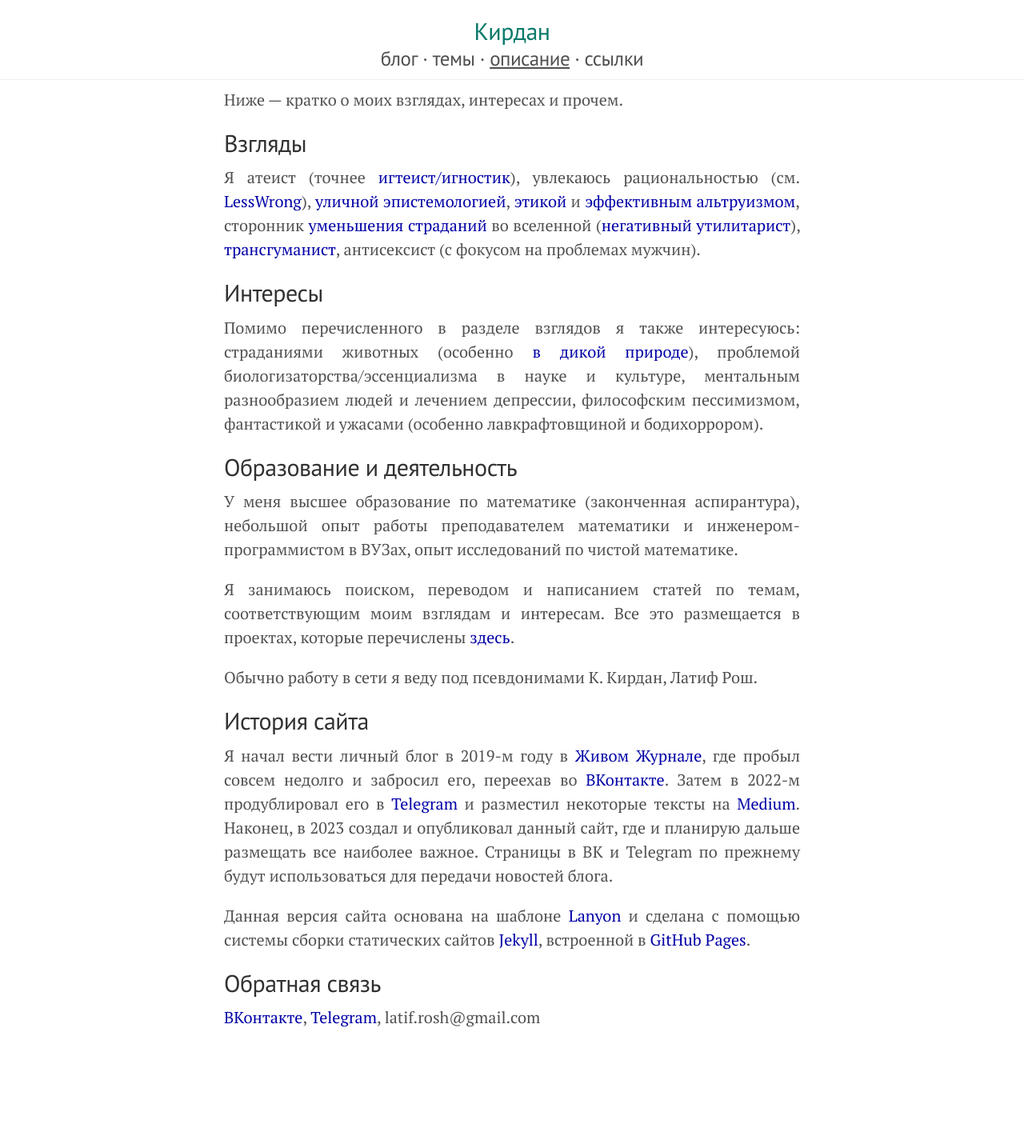
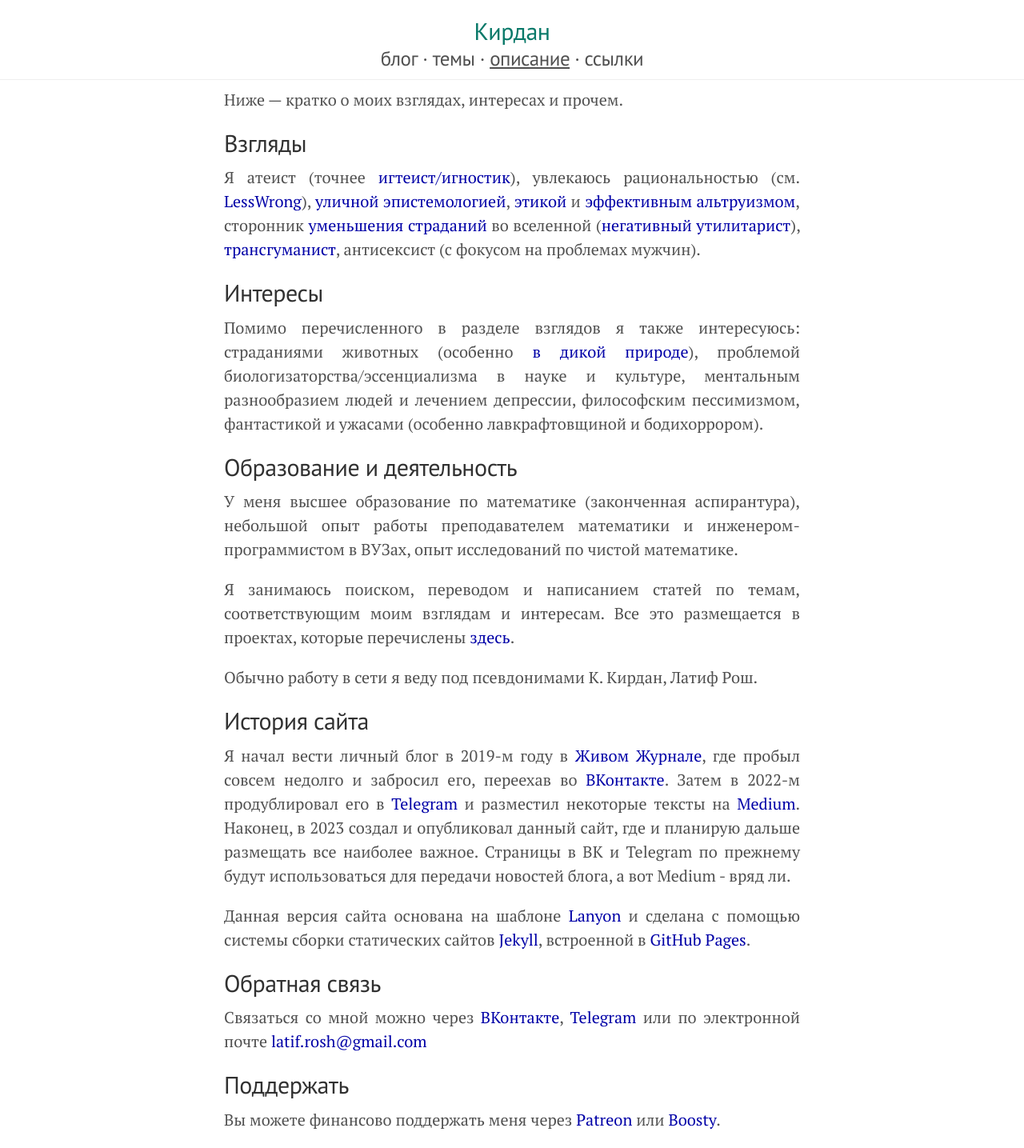
Before and after one commit to KKirdan/kkirdan.github.io, a Jekyll site: the page built from blog/about.md, in a window 1280 px wide. Shown: the whole page at 80% size. Built offline with Jekyll 4.4.1, drawn with Linux system fonts in a browser that asks for light colours; before the commit the page ends 1307 px from its top, so only the background shows below that.

Commit message:
Update about.md

```diff
--- a/blog/about.md
+++ b/blog/about.md
@@ -23,10 +23,14 @@ nav_id: 3
 
 ## История сайта
 
-Я начал вести личный блог в 2019-м году в [Живом Журнале](https://kkirdan.livejournal.com/), где пробыл совсем недолго и забросил его, переехав во [ВКонтакте](https://vk.com/kirdan). Затем в 2022-м продублировал его в [Telegram](https://t.me/k_kirdan) и разместил некоторые тексты на [Medium](https://medium.com/@k.kirdan). Наконец, в 2023 создал и опубликовал данный сайт, где и планирую дальше размещать все наиболее важное. Страницы в ВК и Telegram по прежнему будут использоваться для передачи новостей блога.
+Я начал вести личный блог в 2019-м году в [Живом Журнале](https://kkirdan.livejournal.com/), где пробыл совсем недолго и забросил его, переехав во [ВКонтакте](https://vk.com/kirdan). Затем в 2022-м продублировал его в [Telegram](https://t.me/k_kirdan) и разместил некоторые тексты на [Medium](https://medium.com/@k.kirdan). Наконец, в 2023 создал и опубликовал данный сайт, где и планирую дальше размещать все наиболее важное. Страницы в ВК и Telegram по прежнему будут использоваться для передачи новостей блога, а вот Medium - вряд ли.
 
 Данная версия сайта основана на шаблоне [Lanyon](https://lanyon.getpoole.com/) и сделана с помощью системы сборки статических сайтов [Jekyll](https://jekyllrb.com/), встроенной в [GitHub Pages](https://pages.github.com/).
 
 ## Обратная связь
 
-[ВКонтакте](https://vk.com/latif_rosh), [Telegram](https://t.me/KKirdan), latif.rosh@gmail.com
+Связаться со мной можно через <a href="{{ site.contact_vk }}">ВКонтакте</a>, <a href="{{ site.contact_telegram }}">Telegram</a> или по электронной почте <a href="mailto:{{ site.email }}">{{ site.email }}</a>
+
+## Поддержать
+
+Вы можете финансово поддержать меня через <a href="{{ site.patreon }}">Patreon</a> или <a href="{{ site.boosty }}">Boosty</a>.
```
